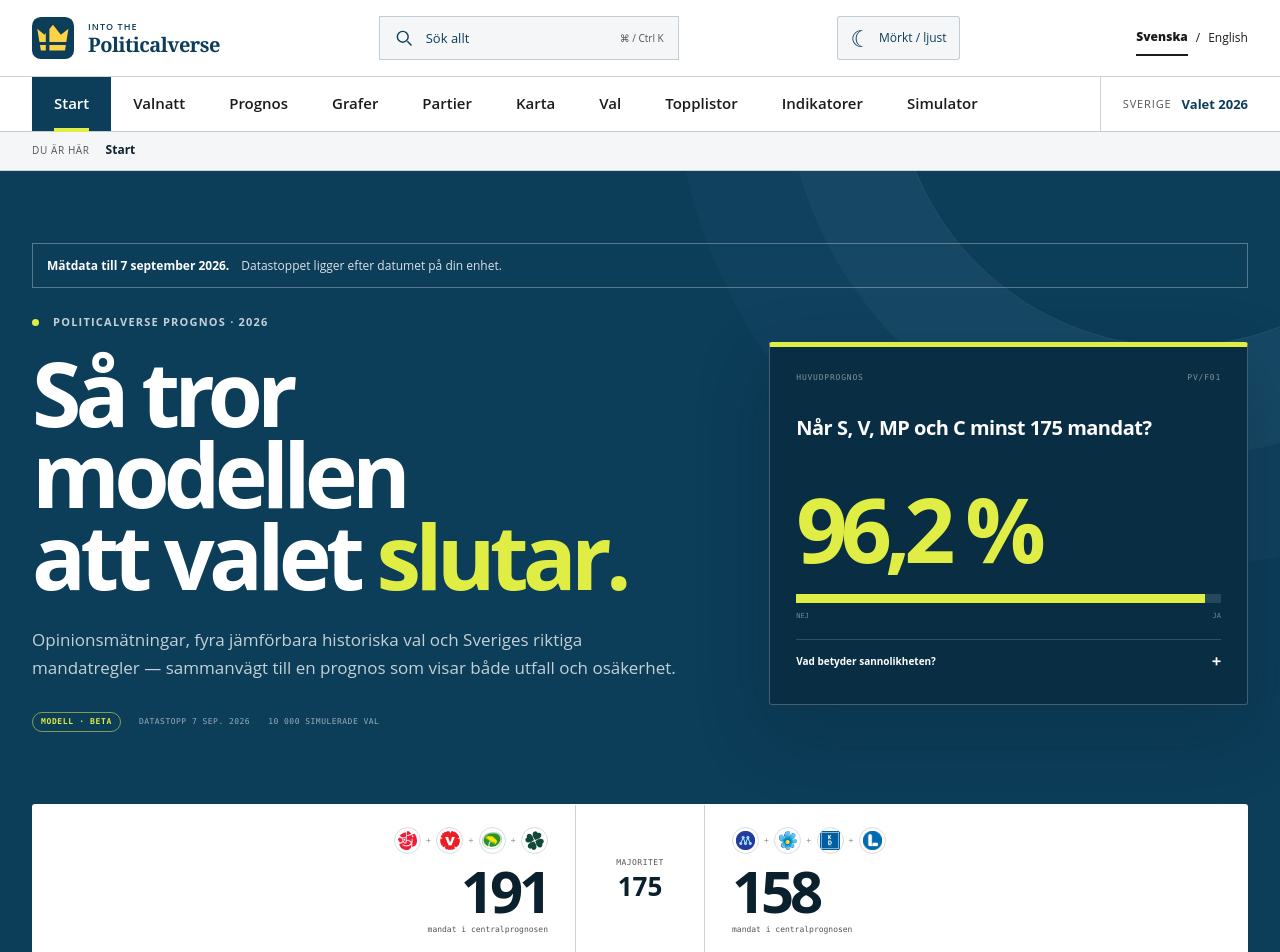
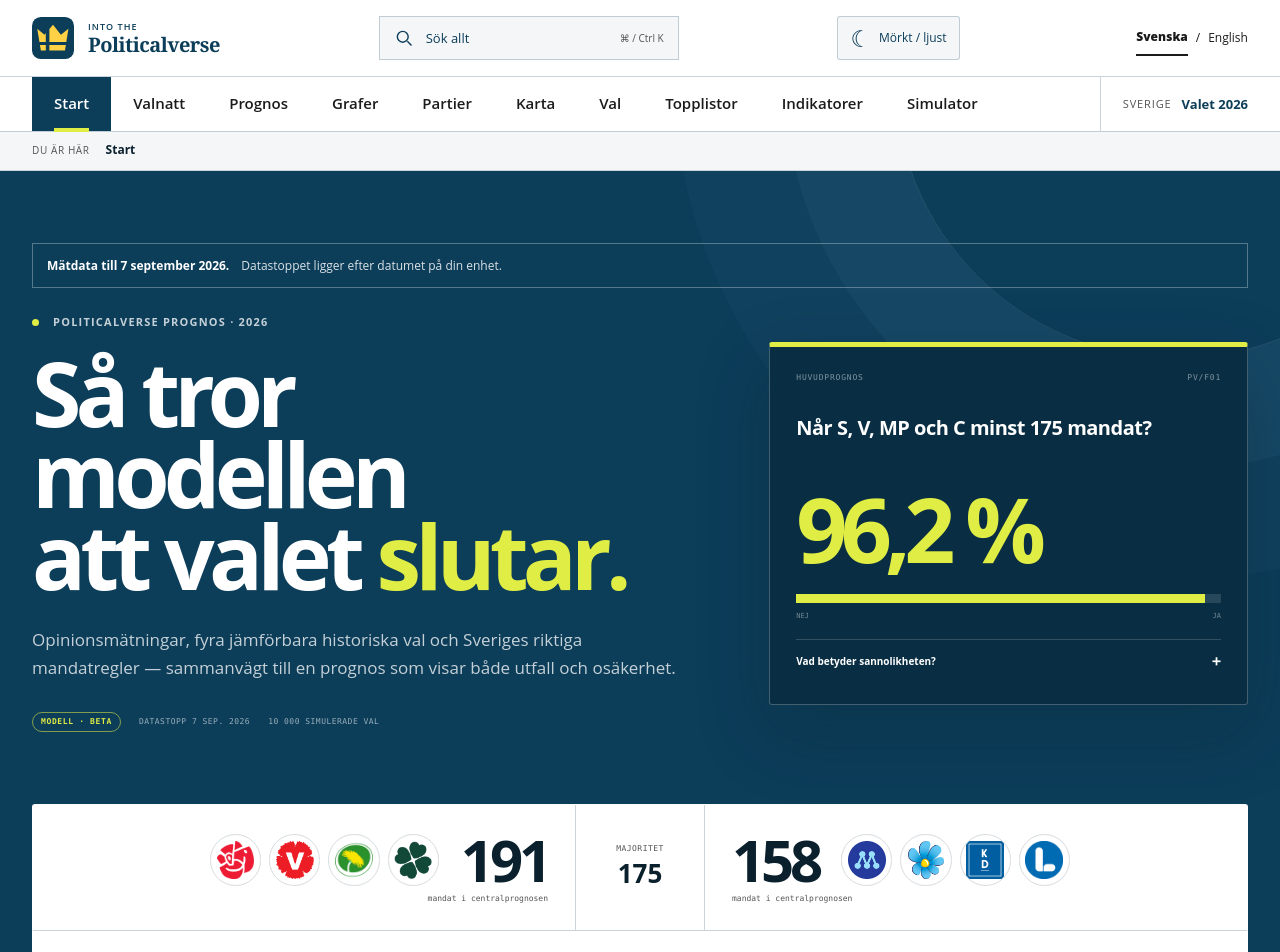
Before and after one commit to willrydh/Into-The-Politicalverse, a Next.js app: page / in a window 1280 px wide. Shown: the top 952 px of the page. Built offline with nearby package versions, Linux system fonts and the light colour scheme.

Commit message:
Align larger desktop bloc logos beside seat totals

```diff
--- a/app/globals.css
+++ b/app/globals.css
@@ -984,6 +984,17 @@ button { color: inherit; }
 .mandate-board__headline small { margin-top: 4px; text-transform: none; letter-spacing: 0; }
 .mandate-board__majority { border-right: 1px solid var(--line); border-left: 1px solid var(--line); place-items: center; text-align: center !important; }
 .mandate-board__majority b { font-size: 26px; }
+@media (min-width: 1024px) {
+  .mandate-board__headline > div:first-child,
+  .mandate-board__headline > div:last-child { grid-template-columns: max-content max-content; align-items: center; column-gap: 22px; }
+  .mandate-board__headline > div:first-child { grid-template-areas: "parties seats" "caption caption"; justify-content: end; }
+  .mandate-board__headline > div:last-child { grid-template-areas: "seats parties" "caption caption"; justify-content: start; }
+  .mandate-board__headline .party-group { grid-area: parties; flex-wrap: nowrap; gap: 8px; margin-bottom: 0; }
+  .mandate-board__headline .party-group__separator { display: none; }
+  .mandate-board__headline .party-mark { width: clamp(40px, 4vw, 56px); height: clamp(40px, 4vw, 56px); }
+  .mandate-board__headline strong { grid-area: seats; }
+  .mandate-board__headline small { grid-area: caption; }
+}
 .mandate-bar { height: 24px; display: flex; margin: 25px 27px 0; overflow: hidden; border: 1px solid rgba(11,32,45,.12); background: var(--paper-deep); }
 .mandate-bar span { min-width: 1px; height: 100%; border-right: 1px solid rgba(255,255,255,.72); }
 .mandate-legend { display: grid; grid-template-columns: repeat(8, minmax(0, 1fr)); padding: 18px 27px 25px; }
```
Also changed, not shown: 1 other file (tests, documents, lock files or other folders).
